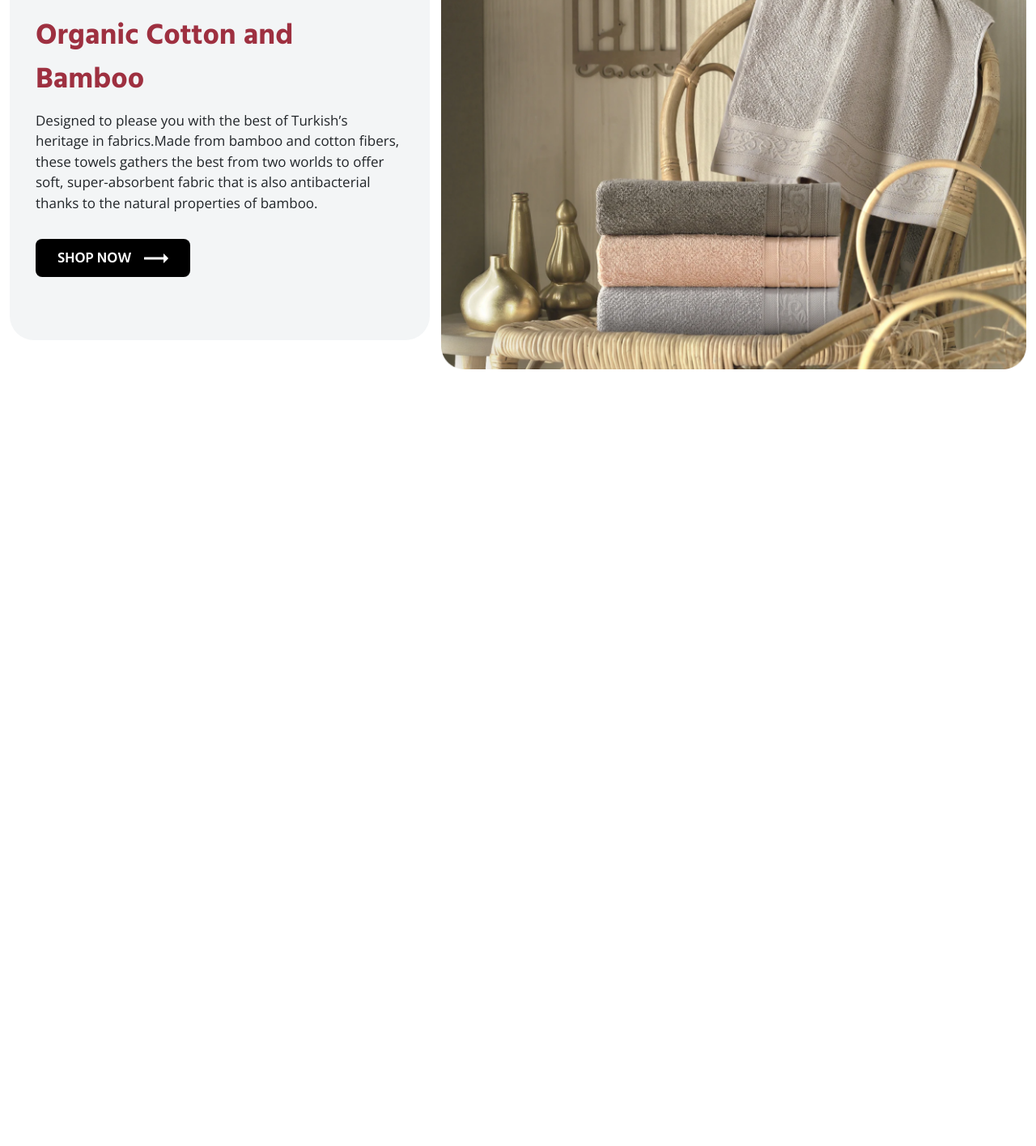
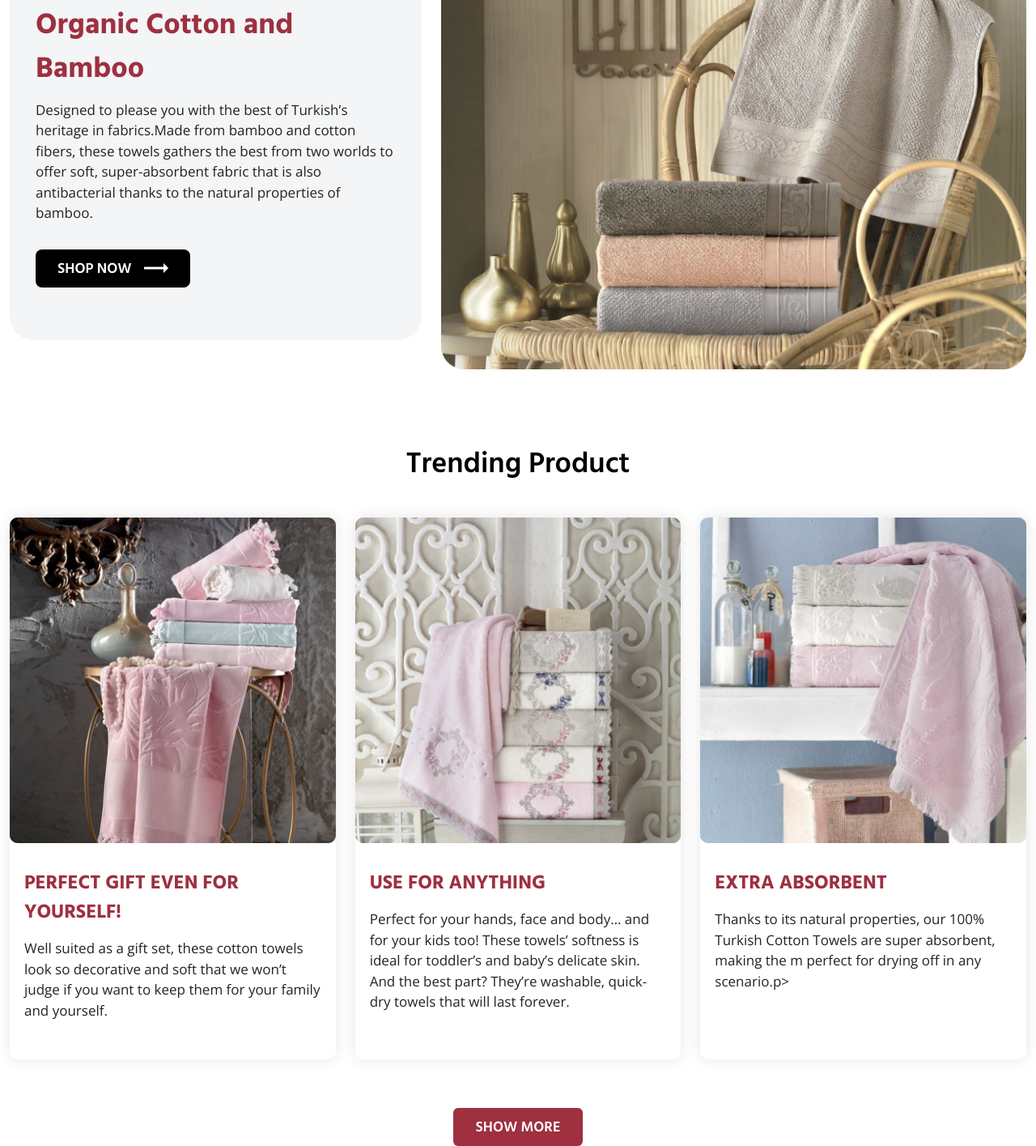
Before and after one commit to deepak-jhajhria/CONCETTI-DI-LUSSO, a plain HTML site: page index.html in a window 1280 px wide. Shown: the part 2577-3992 px from the top of the page at 81% size. Before the commit the page ends 3033 px from the top, so only its background shows below. Drawn offline with nearby package versions, Linux system fonts and the light colour scheme.

Commit message:
section4th

```diff
--- a/assets/css/style.css
+++ b/assets/css/style.css
@@ -67,11 +67,18 @@
 }
 
 .cardcotton {
-    max-width: 519px;
     min-height: 482px;
     flex-shrink: 0;
     border-radius: 30px;
     background: #F3F5F6;
+}
+
+.card-trending {
+    min-height: 569px;
+    flex-shrink: 0;
+    border-radius: 10px;
+    background: #FFF;
+    box-shadow: 0px 0px 19px 0px rgba(0, 0, 0, 0.10);
 }
 
 /* -------font-family */
@@ -194,10 +201,16 @@
 .pt-30 {
     padding-top: 30px;
 }
-.px-32{
+
+.pt-37 {
+    padding-top: 37px;
+}
+
+.px-32 {
     padding-left: 32px;
     padding-right: 32px;
 }
+
 .pt-14 {
     padding-top: 14px;
 }
@@ -212,6 +225,10 @@
 
 .ts-10 {
     padding: 10px 27px !important;
+}
+
+.ts-31 {
+    padding: 31px 18px;
 }
 
 .ts-23 {
@@ -270,6 +287,10 @@
         padding-top: 50px;
     }
 
+    .pt-md-89 {
+        padding-top: 40px;
+    }
+
     .img-md {
         height: 750px;
     }
@@ -277,6 +298,14 @@
     .product {
         top: 19%;
         left: 21%;
+    }
+
+    .card-trending {
+        min-height: 669px;
+        flex-shrink: 0;
+        border-radius: 10px;
+        background: #FFF;
+        box-shadow: 0px 0px 19px 0px rgba(0, 0, 0, 0.10);
     }
 }
 
@@ -335,6 +364,10 @@
 
     .pt-lg-50 {
         padding-top: 50px;
+    }
+
+    .pt-lg-40 {
+        padding-top: 40px;
     }
 
     .img-lg {
@@ -396,4 +429,8 @@
     .pt-xl-89 {
         padding-top: 89px;
     }
+
+    .pt-xl-60 {
+        padding-top: 60px;
+    }
 }
--- a/index.html
+++ b/index.html
@@ -113,7 +113,7 @@
                         </li>
                     </ul>
                     <div class="d-block  d-lg-none">
-                        <button class="btn text-white bg-brown ff-hind fs-lg" type="submit">SIGN IN</button>
+                        <button class="btn text-white bg-brown fw-normal  ff-hind fs-lg" type="submit">SIGN IN</button>
                     </div>
                 </div>
                 <div class="d-flex flex-row gap-20 ">
@@ -317,10 +317,11 @@
     <div class="container ">
         <div class="row pt-30 pt-md-50 pt-lg-70 pt-xl-89">
             <div class="col-lg-5 d-flex align-items-center ">
-                <div class="cardcotton d-flex align-items-center ">
+                <div class="cardcotton w-100  d-flex align-items-center ">
                     <div class="card-body px-32">
                         <p class="p-0 m-0 fw-bold ff-hind fs-4xl bs-brown">Organic Cotton and Bamboo</p>
-                        <p class="pt-12 m-0 fw-normal ff-open fs-1xl">Designed to please you with the best of Turkish’s
+                        <p class="pt-12 m-0 fw-normal ff-open fs-1xl bs-black">Designed to please you with the best of
+                            Turkish’s
                             heritage
                             in fabrics.Made from bamboo and cotton fibers, these
                             towels gathers the best from two worlds to offer soft,
@@ -341,9 +342,58 @@
                     </div>
                 </div>
             </div>
-            <div class="col-lg-7">
+            <div class="col-lg-7 pt-3 pt-lg-0">
                 <img class="w-100 " src="./assets/images/oragnic.png" alt="">
             </div>
+        </div>
+    </div>
+    <div class="container pt-30 pt-md-50 pt-lg-70 pt-xl-89">
+        <p class="text-black text-center fw-semibold ff-hind fs-4xl m-0 ">Trending Product</p>
+        <div class="row pt-lg-40 pt-37">
+            <div class="col-lg-4 col-sm-6">
+                <div class="card-trending">
+                    <img class="w-100 " src="./assets/images/trending1st.png" alt="trending1st">
+                    <div class="ts-31">
+                        <p class="fs-2xl fw-bold  bs-brown ff-hind m-0 p-0 ">PERFECT GIFT EVEN FOR
+                            YOURSELF!</p>
+                        <p class="m-0 ff-open fs-1xl pt-14 bs-black fw-normal ">Well suited as a gift set, these cotton
+                            towels
+                            look so decorative and soft that we won’t judge
+                            if you want to keep them for your family
+                            and yourself.</p>
+                    </div>
+                </div>
+            </div>
+            <div class="col-lg-4 col-sm-6 pt-4 pt-sm-0 ">
+                <div class="card-trending">
+                    <img class="w-100 " src="./assets/images/trending2nd.png" alt="trending2nd">
+                    <div class="ts-31">
+                        <p class="fs-2xl fw-bold  bs-brown ff-hind m-0 p-0 ">USE FOR ANYTHING</p>
+                        <p class="m-0 ff-open fs-1xl pt-14 bs-black fw-normal ">Perfect for your hands, face and body…
+                            and for your kids too! These towels’ softness is
+                            ideal for toddler’s and baby’s delicate skin.
+                            And the best part? They’re washable,
+                            quick-dry towels that will last forever.</p>
+                    </div>
+                </div>
+            </div>
+            <div class="col-lg-4 pt-lg-0 pt-4  col-sm-6">
+                <div class="card-trending">
+                    <img class="w-100 " src="./assets/images/trending3rd.png" alt="trending3rd">
+                    <div class="ts-31">
+                        <p class="fs-2xl fw-bold  bs-brown ff-hind m-0 p-0 ">EXTRA ABSORBENT</p>
+                        <p class="m-0 ff-open fs-1xl pt-14 bs-black fw-normal ">Thanks to its natural properties, our
+                            100%
+                            Turkish Cotton Towels are super absorbent,
+                            making the m perfect for drying off in
+                            any scenario.p>
+                    </div>
+                </div>
+            </div>
+        </div>
+        <div class="d-flex justify-content-center pt-30 pt-md-40 pt-lg-50 pt-xl-60">
+            <button class="border-0 rounded-2  btnshow fw-semibold  text-white bg-brown ff-hind fs-lg"
+                type="submit">SHOW MORE</button>
         </div>
     </div>
     <script src="https://cdn.jsdelivr.net/npm/bootstrap@5.3.1/dist/js/bootstrap.bundle.min.js"
```
Also changed, not shown: assets/images/trending1st.png (added), assets/images/trending2nd.png (added), assets/images/trending3rd.png (added).
